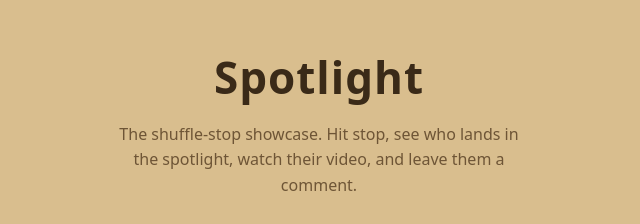
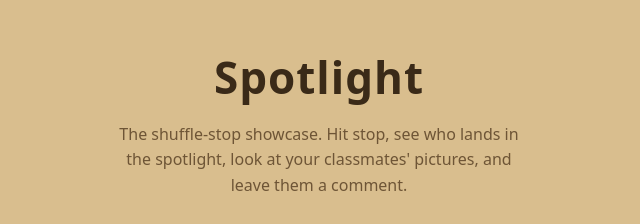
Before and after one commit to getgroovr/spotlight-live, a Next.js app: page / in a window 1280 px wide. Shown: the part 239-463 px from the top of the page, without its empty margins (321-961 px from the left). Built offline with nearby package versions, Linux system fonts and the light colour scheme.

Commit message:
splash page: fix copy to "look at your classmates' pictures"

```diff
--- a/src/app/page.tsx
+++ b/src/app/page.tsx
@@ -29,7 +29,7 @@ export default function HomePage() {
       </h1>
       <p style={{ fontSize: 16, color: "#6E5536", maxWidth: 420, lineHeight: 1.6, marginTop: 12 }}>
         The shuffle-stop showcase. Hit stop, see who lands in the spotlight,
-        watch their video, and leave them a comment.
+        look at your classmates&apos; pictures, and leave them a comment.
       </p>
       <Link
         href="/play"
```
